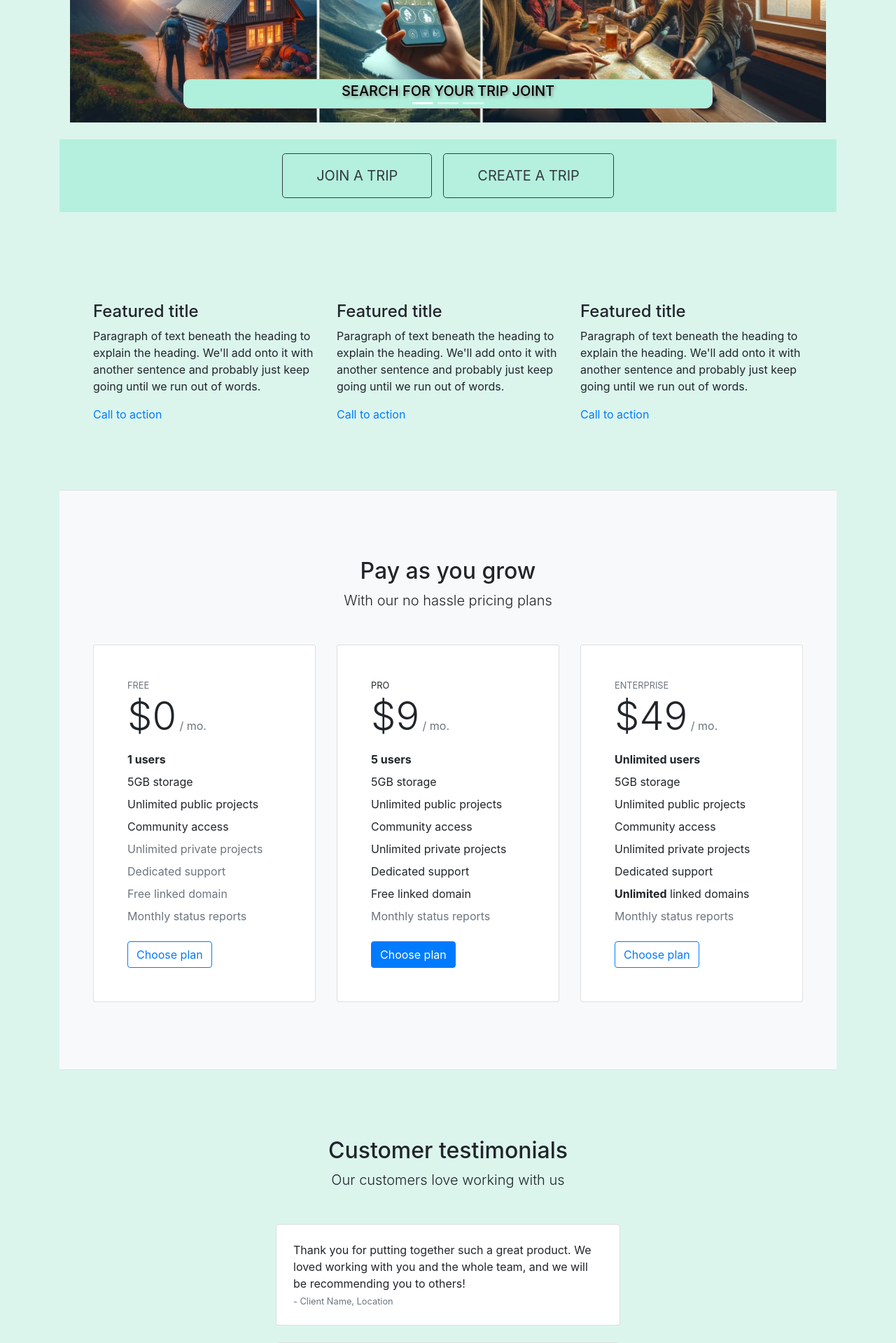
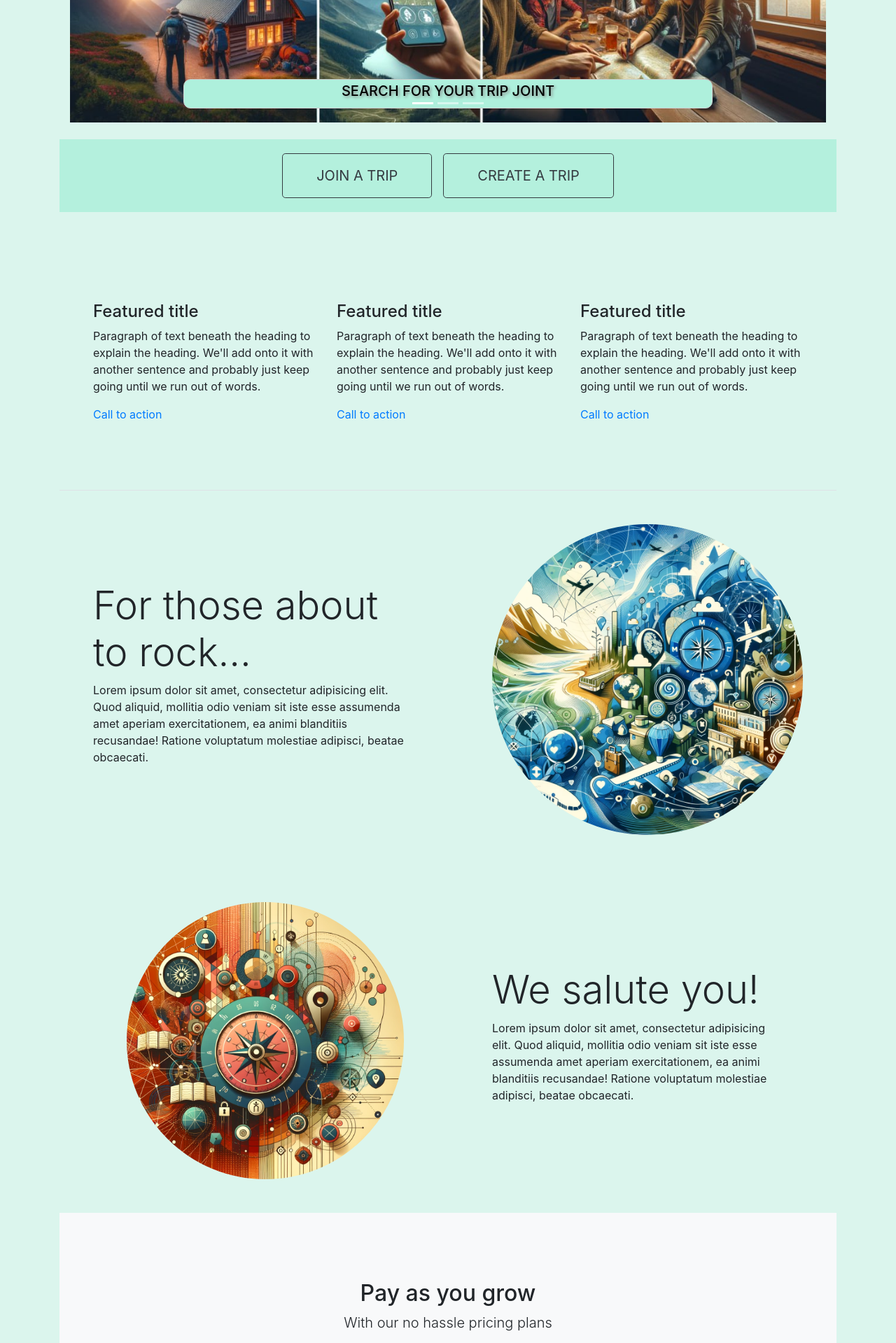
Before and after one commit to yurakuzo/mandry-app, a Django app: page / in a window 1280 px wide. Shown: the part 680-2599 px from the top of the page at 70% size. Run offline with Django 4.2, Linux system fonts and the light colour scheme; parts of the project's set-up code (start-up, migrations or seed data) failed here and were passed over; some libraries are stand-ins or nearby versions.

Commit message:
SUP-59: Added about section with media blocks

```diff
--- a/static/css/styles.css
+++ b/static/css/styles.css
@@ -1,5 +1,5 @@
 /* Header styling */
-.header {
+.login-header {
     font-size: 2.5rem;
     color: #0d47a1; /* Change as needed */
     text-align: center;
@@ -94,3 +94,27 @@
 .input-field input:focus::placeholder {
     color: transparent; /* Makes placeholder text transparent on focus */
 }
+
+
+
+.btn {
+    position: relative;
+    overflow: hidden;
+}
+
+.btn:before {
+    content: '';
+    position: absolute;
+    top: 0;
+    right: 0;
+    bottom: 0;
+    left: 0;
+    background: rgba(0, 0, 0, 0.1);
+    transform: scaleY(0);
+    transform-origin: 50% 100%;
+    transition: transform 0.3s;
+}
+
+.btn:hover:before {
+    transform: scaleY(1);
+}
--- a/templates/index.html
+++ b/templates/index.html
@@ -26,7 +26,6 @@
                     <img src="static\traveller\img\photo_2023-12-12_19-44-28.jpg" class="d-block w-100" alt="Зображення 1">
                     <div class="carousel-caption d-none d-md-block" style="background-color: #aef0dc; border: 1px solid #ccc; padding: 4px; border-radius: 10px; color: black; text-shadow: 2px 2px 4px #888888;">
                         <h5>SEARCH FOR YOUR TRIP JOINT</h5>
-
                     </div>
                 </div>
 
@@ -35,7 +34,6 @@
                     <img src="static\traveller\img\photo_2023-12-12_19-44-32.jpg" class="d-block w-100" alt="Зображення 2">
                     <div class="carousel-caption d-none d-md-block" style="background-color: #aef0dc; border: 1px solid #ccc; padding: 4px; border-radius: 10px; color: black; text-shadow: 2px 2px 4px #888888;">
                         <h5>MAKE YOUR ROUTES SAFE</h5>
-
                     </div>
                 </div>
 
@@ -58,8 +56,11 @@
                 <span class="carousel-control-next-icon" aria-hidden="true"></span>
                 <span class="sr-only">Наступний</span>
             </a>
+
         </div>
     </div>
+
+
 
 
 
@@ -67,6 +68,8 @@
         <a class="btn btn-outline-dark btn-lg px-5 py-3 fs-6 fw-bolder mr-3" href={% url "all_trips" %}>JOIN A TRIP</a>
         <a class="btn btn-outline-dark btn-lg px-5 py-3 fs-6 fw-bolder" href={% url "create_trip" %}>CREATE A TRIP</a>
     </div>
+
+
 
       <!-- Підключення скриптів Bootstrap JS та Popper.js -->
       <script src="https://code.jquery.com/jquery-3.5.1.slim.min.js"></script>
@@ -112,6 +115,33 @@
             </div>
         </div>
     </section>
+
+    <div class="row gx-5 align-items-center">
+        <div class="col-lg-6 order-lg-2">
+            <div class="p-5"><img class="img-fluid rounded-circle" src="/media/background_images/background-tips.png" alt="..."></div>
+        </div>
+        <div class="col-lg-6 order-lg-1">
+            <div class="p-5">
+                <h2 class="display-4">For those about to rock...</h2>
+                <p>Lorem ipsum dolor sit amet, consectetur adipisicing elit. Quod aliquid, mollitia odio veniam sit iste esse assumenda amet aperiam exercitationem, ea animi blanditiis recusandae! Ratione voluptatum molestiae adipisci, beatae obcaecati.</p>
+            </div>
+        </div>
+    </div>
+    <div class="container px-5">
+        <div class="row gx-5 align-items-center">
+            <div class="col-lg-6">
+                <div class="p-5"><img class="img-fluid rounded-circle" src="/media/background_images/background-login.png" alt="..."></div>
+            </div>
+            <div class="col-lg-6">
+                <div class="p-5">
+                    <h2 class="display-4">We salute you!</h2>
+                    <p>Lorem ipsum dolor sit amet, consectetur adipisicing elit. Quod aliquid, mollitia odio veniam sit iste esse assumenda amet aperiam exercitationem, ea animi blanditiis recusandae! Ratione voluptatum molestiae adipisci, beatae obcaecati.</p>
+                </div>
+            </div>
+        </div>
+    </div>
+
+
     <!-- Pricing section-->
     <section class="bg-light py-5 border-bottom">
         <div class="container px-5 my-5">
@@ -375,6 +405,11 @@
                     </form>
                 </div>
             </div>
+
+
+
         </div>
+
+
     </section>
 {% endblock %}
--- a/templates/traveller/login.html
+++ b/templates/traveller/login.html
@@ -10,7 +10,7 @@
 <div class="login-container">
     <div class="login-page">
         <div class="login-container">
-            <h2 class="header">Log In</h2>
+            <h2 class="login-header">Log In</h2>
             <form method="post" class="col s12">
                 {% csrf_token %}
                 <div class="row">
```
